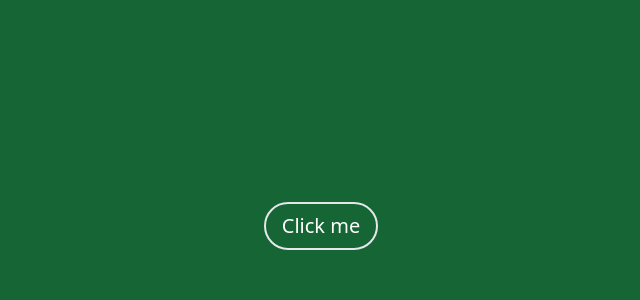
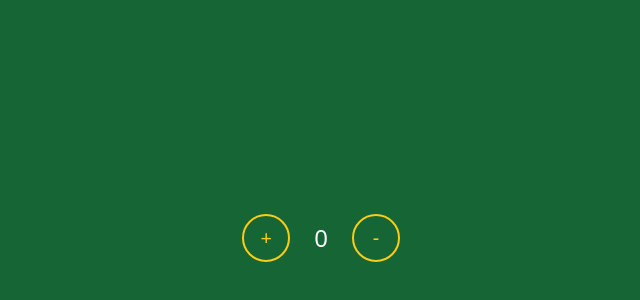
Before and after one commit to Ceejay-777/ReactPractice, a React (Vite) app: page / in a window 1280 px wide. Shown: the part 162-462 px from the top of the page, without its empty margins (319-959 px from the left). Built offline with nearby package versions, Linux system fonts and the light colour scheme.

Commit message:
UseReducer

```diff
--- a/src/App.jsx
+++ b/src/App.jsx
@@ -1,29 +1,15 @@
 import Renderprop from "./Projects/RenderProp/Renderprop";
 import JustAButtonWithCounter from "./Projects/HigherOrderComps/JustAButton";
-import FallBackUI from "./Projects/ErrorBoundaries/FallBackUI";
-import ExampleApplication from "./Projects/ErrorBoundaries/ExampleApplication";
 import ErrorUseTypes from "./Projects/ErrorBoundaries/ErrorUseTypes";
-import { ErrorBoundary } from "react-error-boundary";
-// import ErrorFallback from './Projects/ErrorBoundaries/FallBackUI'
-
-function Greeting({ subject }) {
-  return <div>Hello {subject.toUpperCase()}</div>;
-}
-
-function Farewell({ subject }) {
-  return <div>Goodbye {subject.toUpperCase()}</div>;
-}
+import UseReducerExample from "./Projects/HookUseReducer/UseReducerExample";
 
 function App() {
   return (
     <>
       {/* <Renderprop /> */}
       {/* <JustAButtonWithCounter /> */}
-      {/* <FallBackUI /> */}
-      <ErrorUseTypes />
-      {/* <ErrorBoundary FallbackComponent={FallBackUI}>
-      </ErrorBoundary> */}
-      {/* <ExampleApplication /> */}
+      {/* <ErrorUseTypes /> */}
+      <UseReducerExample />
     </>
   );
 }
--- a/src/Projects/ErrorBoundaries/ExampleApplication.jsx
+++ b/src/Projects/ErrorBoundaries/ExampleApplication.jsx
@@ -3,7 +3,6 @@ import { useErrorBoundary } from "react-error-boundary";
 
 const ExampleApplication = () => {
   const { showBoundary } = useErrorBoundary();
-  const [isError, setIsError] = useState(false);
   const [count, setCount] = useState(0);
 
   const handleError = () => {
--- /dev/null
+++ b/src/Projects/HookUseReducer/UseReducerExample.jsx
@@ -0,0 +1,55 @@
+import React, { useEffect, useReducer, useRef, useState } from "react";
+
+const countReducer = (state, action) => {
+  switch (action.type) {
+    case "increase": {
+      const incCount = state.count + 1;
+      const hasError = incCount > 5;
+      return {
+        ...state,
+        count: hasError ? state.count : incCount,
+        error: hasError ? "Max Value Reached" : null,
+      };
+    }
+
+    case "decrease": {
+      const decCount = state.count - 1;
+      const hasError = decCount < 0;
+      return {
+        ...state,
+        count: hasError ? state.count : decCount,
+        error: hasError ? "Min Value Reached" : null,
+      };
+    }
+
+    default:
+      return state;
+  }
+};
+
+const UseReducerExample = () => {
+  const [state, dispatch] = useReducer(countReducer, { count: 0, error: null });
+
+  return (
+    <div className="w-screen h-screen bg-green-800 flex items-center justify-center gap-6 flex-col">
+      <div className="flex items-center justify-center gap-6">
+        <button
+          className="w-12 h-12 text-yellow-400 border-2 border-yellow-400 rounded-full text-xl hover:scale-105 flex justify-center items-center"
+          onClick={() => dispatch({ type: "increase" })}
+        >
+          +
+        </button>
+        <p className="text-white text-2xl">{state.count}</p>
+        <button
+          className="w-12 h-12 border-2 rounded-full text-yellow-400 border-yellow-400 text-xl hover:scale-105 flex justify-center items-center"
+          onClick={() => dispatch({ type: "decrease" })}
+        >
+          -
+        </button>
+      </div>
+      {state.error && <div className="text-red-500 text-xl">{state.error}</div>}
+    </div>
+  );
+};
+
+export default UseReducerExample;
--- a/src/output.css
+++ b/src/output.css
@@ -543,41 +543,28 @@ video {
   display: flex;
 }
 
-.h-full {
-  height: 100%;
-}
-
 .h-screen {
   height: 100vh;
 }
 
-.w-full {
-  width: 100%;
+.h-4 {
+  height: 1rem;
+}
+
+.h-12 {
+  height: 3rem;
 }
 
 .w-screen {
   width: 100vw;
 }
 
-@keyframes pulse {
-  50% {
-    opacity: .5;
-  }
+.w-4 {
+  width: 1rem;
 }
 
-.animate-pulse {
-  animation: pulse 2s cubic-bezier(0.4, 0, 0.6, 1) infinite;
-}
-
-@keyframes ping {
-  75%, 100% {
-    transform: scale(2);
-    opacity: 0;
-  }
-}
-
-.animate-ping {
-  animation: ping 1s cubic-bezier(0, 0, 0.2, 1) infinite;
+.w-12 {
+  width: 3rem;
 }
 
 @keyframes bounce {
@@ -608,8 +595,8 @@ video {
   justify-content: center;
 }
 
-.rounded {
-  border-radius: 0.25rem;
+.gap-6 {
+  gap: 1.5rem;
 }
 
 .rounded-full {
@@ -629,6 +616,11 @@ video {
   border-color: rgb(255 255 255 / var(--tw-border-opacity));
 }
 
+.border-yellow-400 {
+  --tw-border-opacity: 1;
+  border-color: rgb(250 204 21 / var(--tw-border-opacity));
+}
+
 .bg-blue-950 {
   --tw-bg-opacity: 1;
   background-color: rgb(23 37 84 / var(--tw-bg-opacity));
@@ -639,32 +631,19 @@ video {
   background-color: rgb(22 101 52 / var(--tw-bg-opacity));
 }
 
-.p-4 {
-  padding: 1rem;
-}
-
-.p-2 {
-  padding: 0.5rem;
-}
-
-.px-2 {
-  padding-left: 0.5rem;
-  padding-right: 0.5rem;
-}
-
 .px-3 {
   padding-left: 0.75rem;
   padding-right: 0.75rem;
 }
 
+.px-4 {
+  padding-left: 1rem;
+  padding-right: 1rem;
+}
+
 .py-1 {
   padding-top: 0.25rem;
   padding-bottom: 0.25rem;
-}
-
-.px-4 {
-  padding-left: 1rem;
-  padding-right: 1rem;
 }
 
 .py-2 {
@@ -676,9 +655,19 @@ video {
   text-align: center;
 }
 
-.text-5xl {
-  font-size: 3rem;
-  line-height: 1;
+.text-2xl {
+  font-size: 1.5rem;
+  line-height: 2rem;
+}
+
+.text-3xl {
+  font-size: 1.875rem;
+  line-height: 2.25rem;
+}
+
+.text-lg {
+  font-size: 1.125rem;
+  line-height: 1.75rem;
 }
 
 .text-xl {
@@ -686,18 +675,9 @@ video {
   line-height: 1.75rem;
 }
 
-.text-lg {
-  font-size: 1.125rem;
-  line-height: 1.75rem;
-}
-
-.text-3xl {
-  font-size: 1.875rem;
-  line-height: 2.25rem;
-}
-
-.font-bold {
-  font-weight: 700;
+.text-red-600 {
+  --tw-text-opacity: 1;
+  color: rgb(220 38 38 / var(--tw-text-opacity));
 }
 
 .text-white {
@@ -705,9 +685,19 @@ video {
   color: rgb(255 255 255 / var(--tw-text-opacity));
 }
 
-.text-red-600 {
+.text-yellow-400 {
   --tw-text-opacity: 1;
-  color: rgb(220 38 38 / var(--tw-text-opacity));
+  color: rgb(250 204 21 / var(--tw-text-opacity));
+}
+
+.text-red-400 {
+  --tw-text-opacity: 1;
+  color: rgb(248 113 113 / var(--tw-text-opacity));
+}
+
+.text-red-500 {
+  --tw-text-opacity: 1;
+  color: rgb(239 68 68 / var(--tw-text-opacity));
 }
 
 .hover\:scale-105:hover {
```
